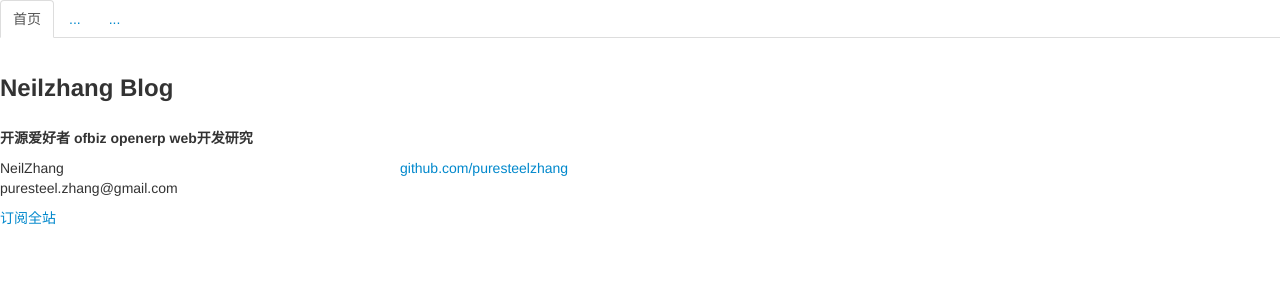
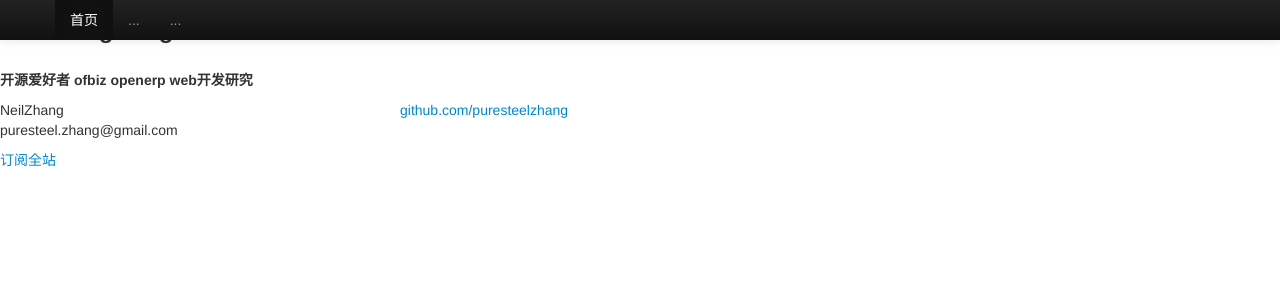
Before and after one commit to puresteelzhang/puresteelzhang.github.com, a Jekyll site: the page built from index.html, in a window 1280 px wide. Shown: the top 300 px of the page. Built offline with Jekyll 4.4.1, drawn with Linux system fonts in a browser that asks for light colours; Markdown is read by kramdown in place of the engine named in the settings.

Commit message:
default changes

```diff
--- a/_layouts/default.html
+++ b/_layouts/default.html
@@ -13,13 +13,21 @@
 
   </head>
   <body>
-      <ul class="nav nav-tabs">
+    <div class="navbar navbar-inverse navbar-fixed-top">
+	  <div class="navbar-inner">
+	    <div class="container">
+		   <div class="nav-collapse collapse">
+				<ul class="nav">
 				   <li class="active">
 					<a href="#">首页</a>
 				   </li>
 				   <li><a href="#">...</a></li>
 				   <li><a href="#">...</a></li>
 				</ul>
+			</div>
+		</div>
+	   </div>
+    </div>
 
       {{ content }}
 
```
Lines whose indentation alone changed are shown as unchanged.
